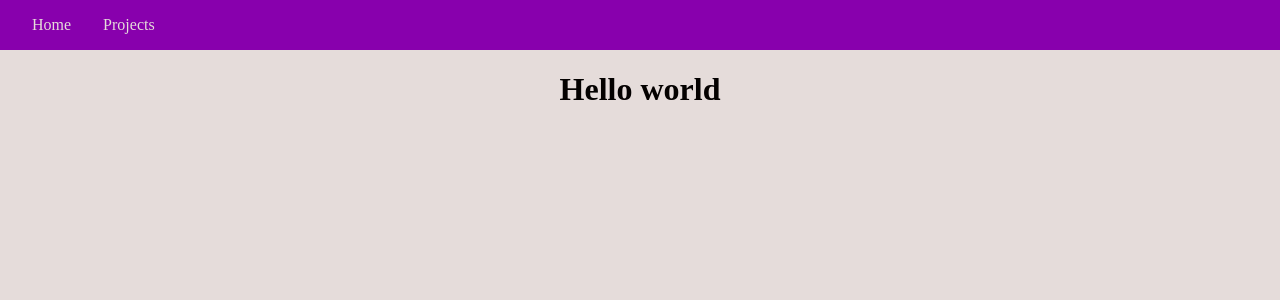
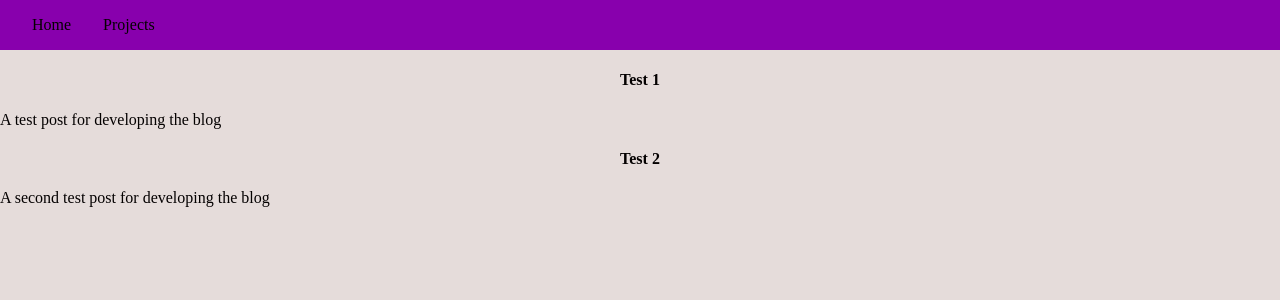
Before and after one commit to nmusey/portfolio, a Next.js app: page /blog in a window 1280 px wide. Shown: the top 300 px of the page. Built offline with nearby package versions, Linux system fonts and the light colour scheme.

Commit message:
Create basic blog components and post list

```diff
--- a/components/BlogPost.tsx
+++ b/components/BlogPost.tsx
@@ -1,11 +1,11 @@
 import ReactMarkdown from "react-markdown";
 
 export interface Props {
-    postContents: string;
+    contents: string;
 }
 
 export const BlogPost = (props: Props) => {
     return (
-        <ReactMarkdown>{props.postContents}</ReactMarkdown>
+        <ReactMarkdown>{props.contents}</ReactMarkdown>
     )
 }
--- /dev/null
+++ b/components/BlogSummary.tsx
@@ -0,0 +1,16 @@
+export interface Props {
+    title: string;
+    summary: string;
+    filename: string;
+}
+
+export const BlogSummary = (props: Props) => {
+    return (
+        <a href={`posts/${props.filename}`}>
+            <div>
+                <h4>{props.title}</h4>
+                <p>{props.summary}</p>
+            </div>
+        </a>
+    );
+};
--- a/pages/blog.tsx
+++ /dev/null
@@ -1,7 +0,0 @@
-import {BlogPost} from "../components/BlogPost";
-
-export const BlogPage = () => {
-    return <BlogPost postContents="# Hello world"/>
-}
-
-export default BlogPage;
--- /dev/null
+++ b/pages/blog/index.tsx
@@ -0,0 +1,15 @@
+import postMetadataList from "../../posts.json";
+import {BlogSummary} from "../../components/BlogSummary";
+
+interface PostMetadata {
+    title: string;
+    summary: string;
+    filename: string;
+};
+
+export const BlogListPage = () => {
+    const metadata = postMetadataList as PostMetadata[];
+    return metadata.map(({title, summary, filename}) => <BlogSummary title={title} summary={summary} filename={filename} />);
+};
+
+export default BlogListPage;
--- /dev/null
+++ b/posts.json
@@ -0,0 +1,12 @@
+[
+    {
+        "title": "Test 1",
+        "summary": "A test post for developing the blog",
+        "filename": "test1.md"
+    },
+    {
+        "title": "Test 2",
+        "summary": "A second test post for developing the blog",
+        "filename": "test2.md"
+    }
+]
--- a/styles/styles.css
+++ b/styles/styles.css
@@ -17,8 +17,12 @@ h1,h2,h3,h4,h5,h6 {
 }
 
 a {
-   color: var(--on-primary);
+    color: var(--on-);
     text-decoration: none;
+}
+
+nav a {
+    color: var(--text-color);
 }
 
 nav:first-child {
--- a/tsconfig.json
+++ b/tsconfig.json
@@ -27,6 +27,7 @@
     "noUnusedLocals": true,
     "strict": true,
     "removeComments": true,
+    "resolveJsonModule": true,
     "allowJs": false,
     "forceConsistentCasingInFileNames": true,
     "lib": [
```
Also changed, not shown: components/BlogList.tsx (added, +12 -0 lines), styles/theme.css (line endings or trailing spaces).
